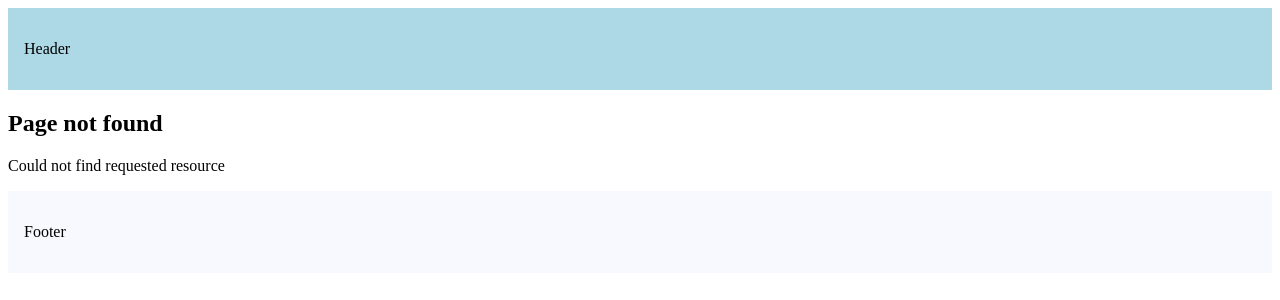
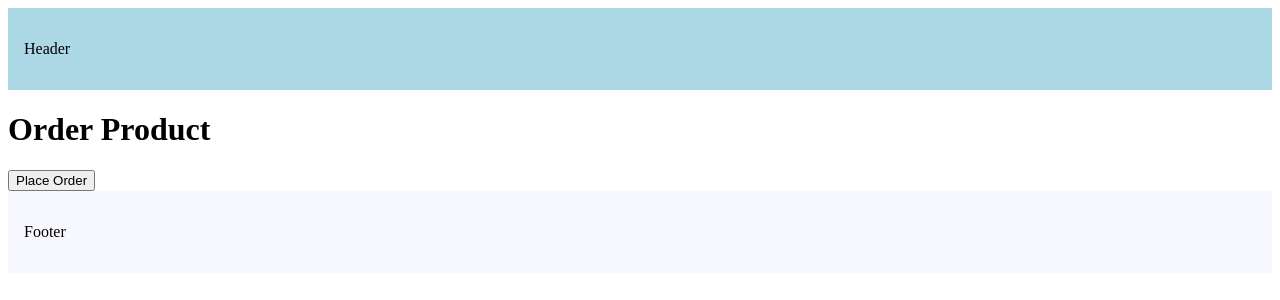
Before and after one commit to CodeBot-del/next-js-routing-101, a Next.js app: page /order-product in a window 1280 px wide. Before the commit this address had no page. Shown: the top 300 px of the page. Built offline with nearby package versions, Linux system fonts and the light colour scheme.

Commit message:
navigate programmatically

```diff
--- a/src/app/(auth)/layout.tsx
+++ b/src/app/(auth)/layout.tsx
@@ -1,7 +1,7 @@
 "use client"
 
 import Link from "next/link";
-import { usePathname } from "next/navigation";
+import { usePathname } from "next/navigation";  //for checking active links using url paths
 import "./styles.css"
 
 const navLinks = [
--- /dev/null
+++ b/src/app/order-product/page.tsx
@@ -0,0 +1,17 @@
+"use client"
+
+import { useRouter } from "next/navigation";
+
+export default function OrderProduct(){
+    const router = useRouter();
+    const handleClick = () => {
+        console.log("Placing your order");
+        router.push("/")
+    }
+    return (
+        <>
+        <h1>Order Product</h1>
+        <button onClick={handleClick}>Place Order</button>
+        </>
+    )
+}
```
